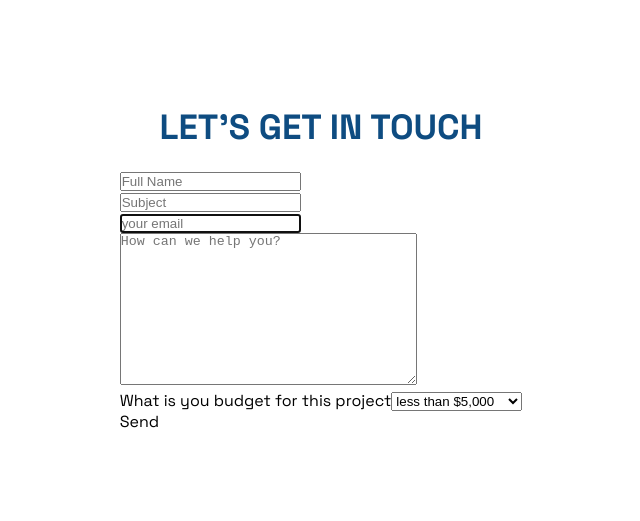
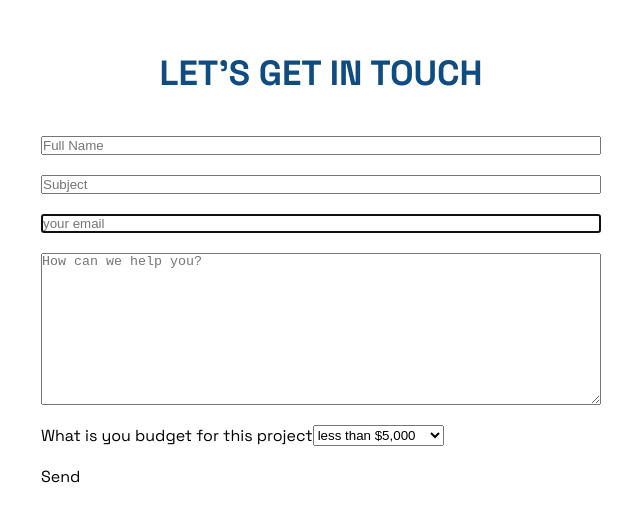
Before and after one commit to ogooluwanick/FUTURIQ-INC, a React (Create React App) app: page / in a window 1280 px wide. Shown: the part 2808-3329 px from the top of the page, without its empty margins (319-959 px from the left). Built offline with nearby package versions, Linux system fonts and the light colour scheme.

Commit message:
form lvl3-5

```diff
--- a/src/sections/Contact/Contact.scss
+++ b/src/sections/Contact/Contact.scss
@@ -10,4 +10,31 @@
 
         font-family: 'Space Grotesk', sans-serif;
 
+        h2{
+                margin-bottom: 16px;
+        }
+
+
+        form{
+                width: 50%;
+
+                min-width: 270px;
+
+                .input-box{
+                        display: flex;
+
+                        margin: 20px 0  ;
+
+                        input, textarea{
+                                flex: 1;
+                        }
+                }
+
+        }
+
+        .errors{
+                color: #FF3333;
+                padding: 0.3rem 0;
+        }
+
 }
```
